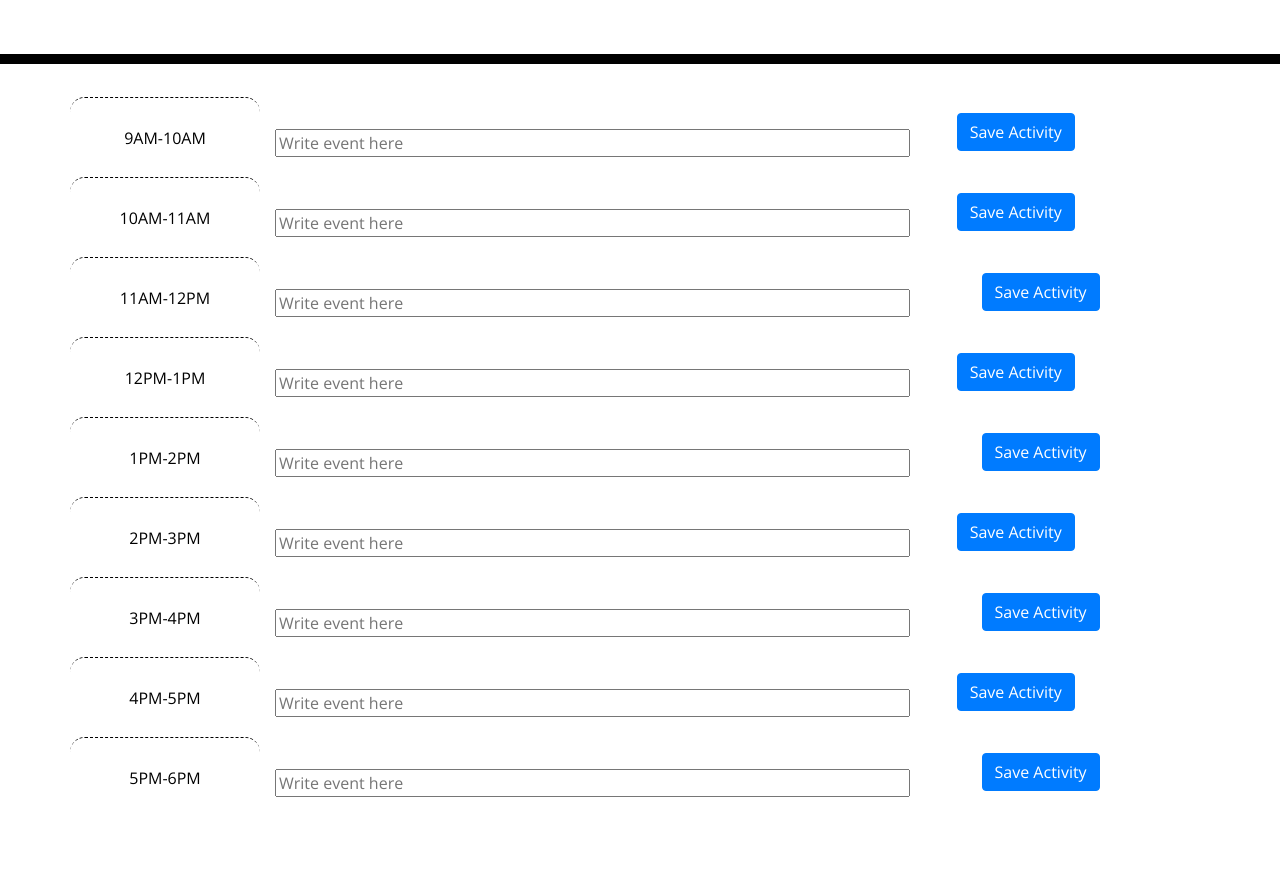
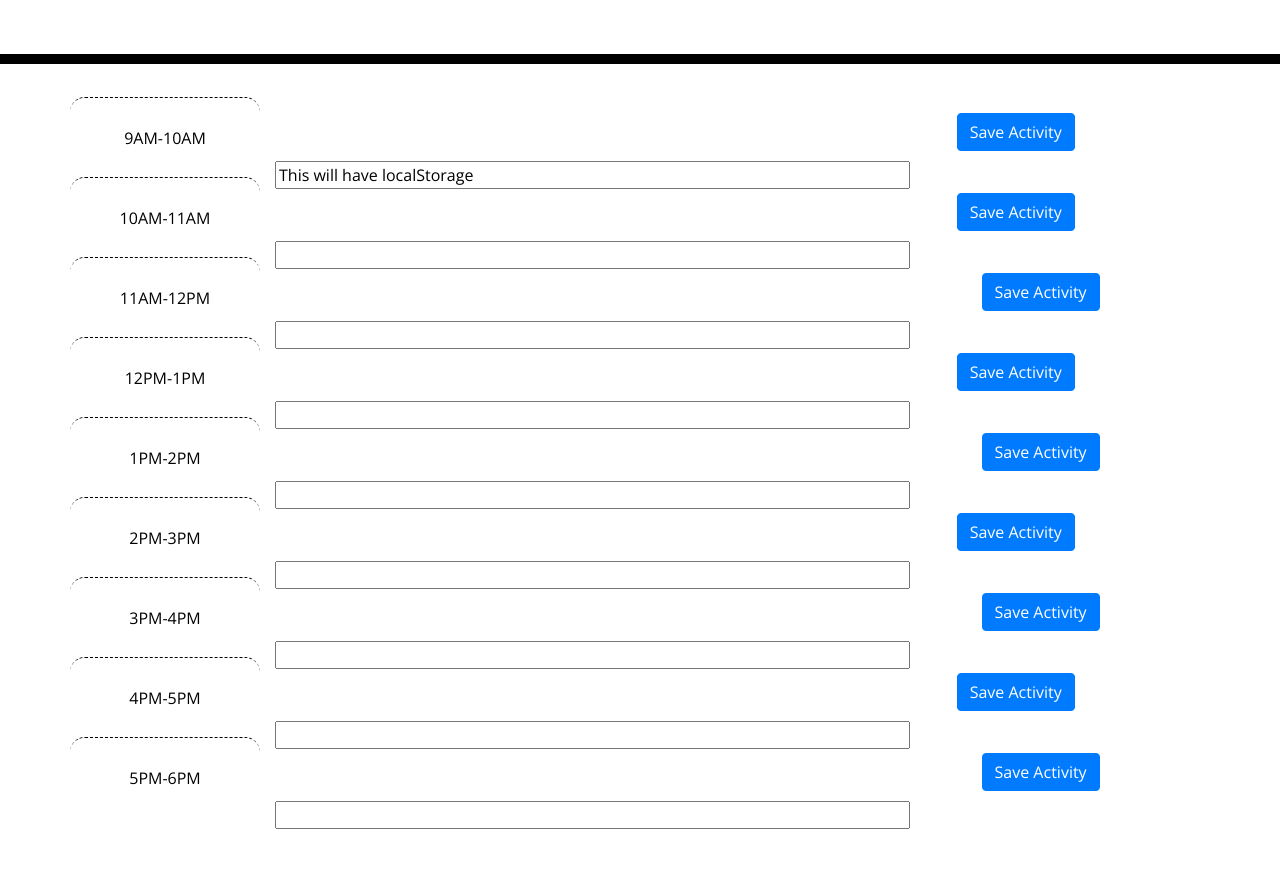
Before and after one commit to Ayeser/Fifth_Assignment_Day_Planner, a plain HTML site: page index.html in a window 1280 px wide. Shown: the part 240-1120 px from the top of the page. Before the commit the page ends 1077 px from the top, so only its background shows below. Drawn offline with nearby package versions, Linux system fonts and the light colour scheme.

Commit message:
localStorage now holds persistent event data and top of page has current date

```diff
--- a/index.html
+++ b/index.html
@@ -37,7 +37,9 @@
   </div>
 
   <div class="col-sm-7">
-    <input type="text" Placeholder="Write event here"></input>
+    <div id="9">
+    <input type="text" id="9AM"></input>
+  </div>
   </div>
 
   <div class="col-sm-3">
@@ -53,7 +55,9 @@
   </div>
 
   <div class="col-sm-7">
-    <input type="text" Placeholder="Write event here"></input>
+    <div class="activity">
+    <input type="text" id="10AM"></input>
+  </div>
   </div>
 
   <div class="col-sm-3">
@@ -69,7 +73,9 @@
         </div>
 
         <div class="col-sm-7">
-          <input type="text" Placeholder="Write event here"></input>
+          <div class="activity">
+          <input type="text" id="11AM"></input>
+        </div>
         </div>
 
         <div class="col-sm-3">
@@ -85,7 +91,9 @@
   </div>
 
   <div class="col-sm-7">
-    <input type="text" Placeholder="Write event here"></input>
+    <div class="activity">
+    <input type="text" id="12PM"></input>
+  </div>
   </div>
 
   <div class="col-sm-3">
@@ -101,7 +109,9 @@
         </div>
 
         <div class="col-sm-7">
-          <input type="text" Placeholder="Write event here"></input>
+          <div class="activity">
+          <input type="text" id="1PM"></input>
+        </div>
         </div>
 
         <div class="col-sm-3">
@@ -117,7 +127,9 @@
   </div>
 
   <div class="col-sm-7">
-    <input type="text" Placeholder="Write event here"></input>
+    <div class="activity">
+    <input type="text" id="2PM"></input>
+  </div>
   </div>
 
   <div class="col-sm-3">
@@ -133,7 +145,9 @@
         </div>
 
         <div class="col-sm-7">
-          <input type="text" Placeholder="Write event here"></input>
+          <div class="activity">
+          <input type="text" id="3PM"></input>
+        </div>
         </div>
 
         <div class="col-sm-3">
@@ -149,7 +163,9 @@
   </div>
 
   <div class="col-sm-7">
-    <input type="text"  Placeholder="Write event here"></input>
+    <div class="activity">
+    <input type="text" id="4PM"></input>
+  </div>
   </div>
 
   <div class="col-sm-3">
@@ -165,7 +181,9 @@
         </div>
 
         <div class="col-sm-7">
-          <input type="text" Placeholder="Write event here"></input>
+          <div class="activity">
+          <input type="text" id="5PM"></input>
+        </div>
         </div>
 
         <div class="col-sm-3">
--- a/script/script.js
+++ b/script/script.js
@@ -4,20 +4,25 @@
 let flagPast = false;
 //above line will flip to change the attr of event block to class "past". also "present" and "future"
 
+let currentTime = moment().format('LT');
+let currentTimeHour = parseInt(currentTime.charAt(0));
+
 $(document).ready(function () {
     document.getElementById("currentDay").innerHTML = moment().format('MMMM Do YYYY');
-// put function here for drawing the localStorage into middle column
-
+    document.getElementById("9AM").value = "This will have localStorage";
+    console.log(typeof(currentTimeHour));
+    console.log(currentTimeHour);
 })
 
 $(".saveBtn").on('click', function() {
-    //when hit save button, push to localStorage\
-    // write in a way that it will identify the button id.
     console.log("This button is working");
     var activity = document.getElementById("9AM").value;
     localStorage.setItem("9AM", activity);
 })
 
 function saveActivity(time) {
-    console.log(time);
+    if (time>5 && time<12) {
+        localStorage.setItem(time + "activity", document.getElementById(time + 'AM').value);
+    }
+    console.log(moment().format('LT'));
 };
--- a/style/style.css
+++ b/style/style.css
@@ -49,6 +49,7 @@ body {
   .past {
     background-color: #d3d3d3;
     color: white;
+    width: 100%;
   }
 
   .present {
@@ -73,3 +74,6 @@ body {
     font-size: 20px;
     transition: all .3s ease-in-out;
   }
+
+  .activity {
+  }
```
